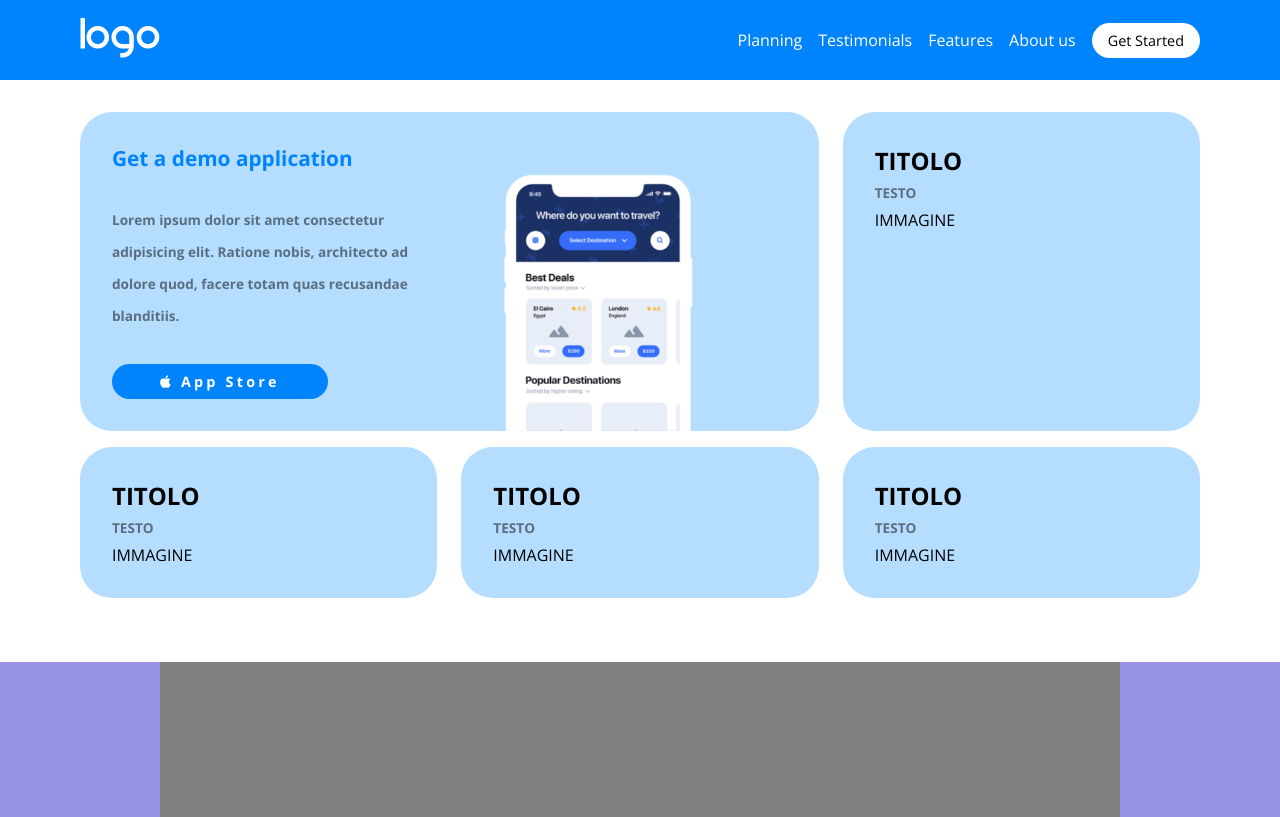
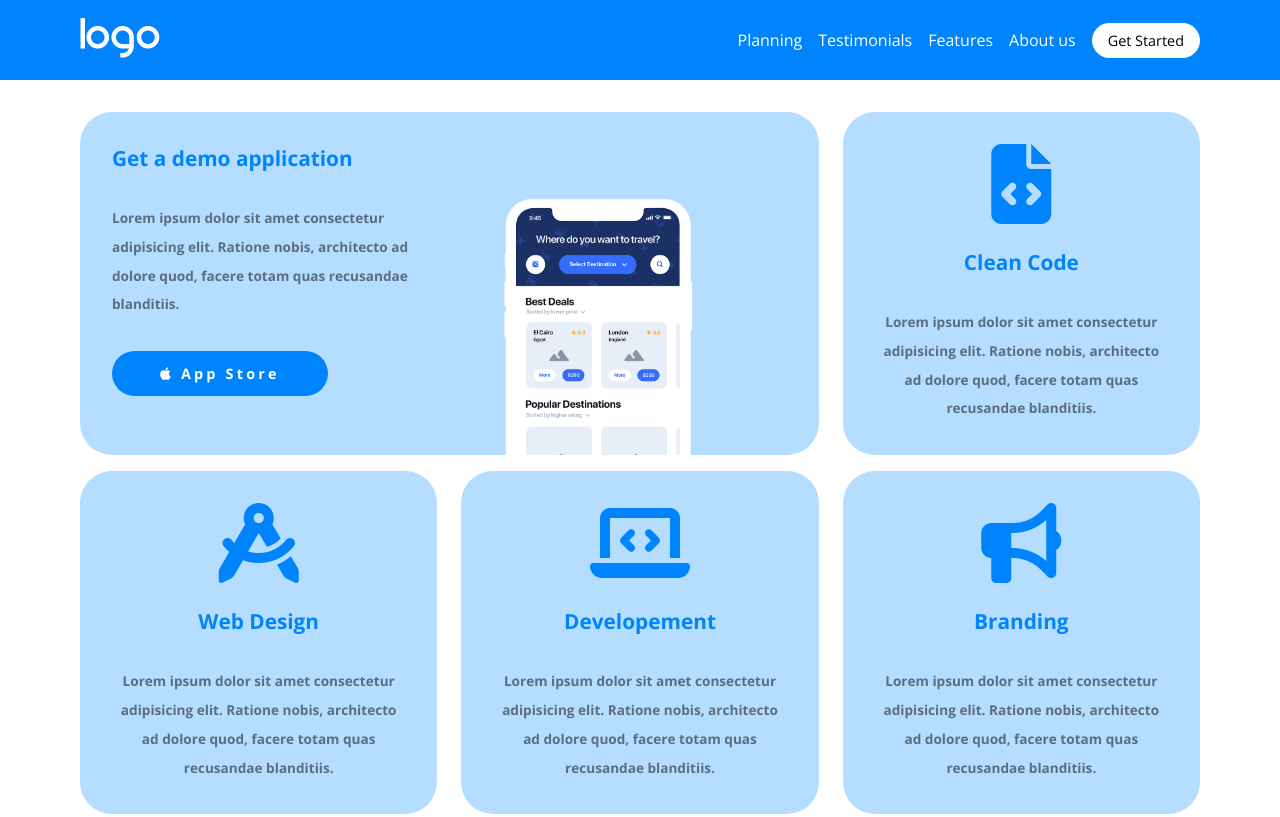
Before and after one commit to Giotreglia/htmlcss-responsive-layout, a plain HTML site: page index.html in a window 1280 px wide. Shown: the top 817 px of the page. Drawn offline with nearby package versions, Linux system fonts and the light colour scheme.

Commit message:
Sezione servizi completa su tutti i layout

```diff
--- a/css/style.css
+++ b/css/style.css
@@ -84,7 +84,7 @@ a {
 
 .btn-big {
     border-radius: 1.5rem;
-    padding: 0.5rem 3rem;
+    padding: 0.8rem 3rem;
     font-size: 0.9rem;
     font-weight: bold;
     letter-spacing: 0.2rem;
@@ -146,6 +146,7 @@ header {
     left: 0;
     width: 100%;
     color: white;
+    z-index: 9999;
 }
 
 header .container {
@@ -169,6 +170,7 @@ header .container {
 
 #first-card {
     padding-bottom: 0;
+    text-align: left;
 }
 .cards {
     justify-content: space-between;
@@ -182,17 +184,26 @@ header .container {
     flex-basis: calc((40vh / 3) - 1rem);
     border-radius: 2rem;
     padding: 2rem;
+    text-align: center;
+}
+
+.card h3, .card .icon {
+    color: var(--primary-color);
+
 }
 
 .card h3 {
-    color: var(--primary-color);
     font-size: 1.3rem;
+}
+
+.card .icon {
+    font-size: 5rem;
 }
 
 .card p {
     color: var(--text-grey);
     font-weight: bold;
-    line-height: 2rem;
+    line-height: 1.8rem;
     font-size: 0.85rem;
 }
 
--- a/index.html
+++ b/index.html
@@ -40,35 +40,40 @@
         <section id="servizi">
             <div class="container">
                 <div class="cards flex justify-center flex-col">
+
                     <div id="first-card" class="card">
                         <div class="card-left">
                             <h3 class="marginbottom2">Get a demo application</h3>
                             <p class="marginbottom2">Lorem ipsum dolor sit amet consectetur adipisicing elit. Ratione nobis, architecto ad dolore quod, facere totam quas recusandae blanditiis.</p>
-                            <a class="btn-big btn-blu marginbottom2 inline-block" href="#"><i class="fa-brands fa-apple"></i> App Store</a>
+                            <a class="btn-big btn-blu inline-block" href="#"><i class="fa-brands fa-apple"></i> App Store</a>
                         </div>
                         <div class="card-img">
                             <img class="margintop2" src="img/phone.png" alt="phone">
                         </div>
                     </div>
+
                     <div class="card">
-                        <h2>TITOLO</h2>
-                        <p>TESTO</p>
-                        <div>IMMAGINE</div>
+                        <span><i class="fa-solid fa-file-code marginbottom1_5 icon"></i></span>
+                        <h3 class="marginbottom2">Clean Code</h3>
+                        <p>Lorem ipsum dolor sit amet consectetur adipisicing elit. Ratione nobis, architecto ad dolore quod, facere totam quas recusandae blanditiis.</p>
                     </div>
+
                     <div class="card">
-                        <h2>TITOLO</h2>
-                        <p>TESTO</p>
-                        <div>IMMAGINE</div>
+                        <span><i class="fa-solid fa-compass-drafting marginbottom1_5 icon"></i></span>
+                        <h3 class="marginbottom2">Web Design</h3>
+                        <p>Lorem ipsum dolor sit amet consectetur adipisicing elit. Ratione nobis, architecto ad dolore quod, facere totam quas recusandae blanditiis.</p>
                     </div>
+
                     <div class="card">
-                        <h2>TITOLO</h2>
-                        <p>TESTO</p>
-                        <div>IMMAGINE</div>
+                        <span><i class="fa-solid fa-laptop-code marginbottom1_5 icon"></i></span>
+                        <h3 class="marginbottom2">Developement</h3>
+                        <p>Lorem ipsum dolor sit amet consectetur adipisicing elit. Ratione nobis, architecto ad dolore quod, facere totam quas recusandae blanditiis.</p>
                     </div>
+
                     <div class="card">
-                        <h2>TITOLO</h2>
-                        <p>TESTO</p>
-                        <div>IMMAGINE</div>
+                        <span><i class="fa-solid fa-bullhorn marginbottom1_5 icon"></i></span>
+                        <h3 class="marginbottom2">Branding</h3>
+                        <p>Lorem ipsum dolor sit amet consectetur adipisicing elit. Ratione nobis, architecto ad dolore quod, facere totam quas recusandae blanditiis.</p>
                     </div>
                 </div>
 
```
